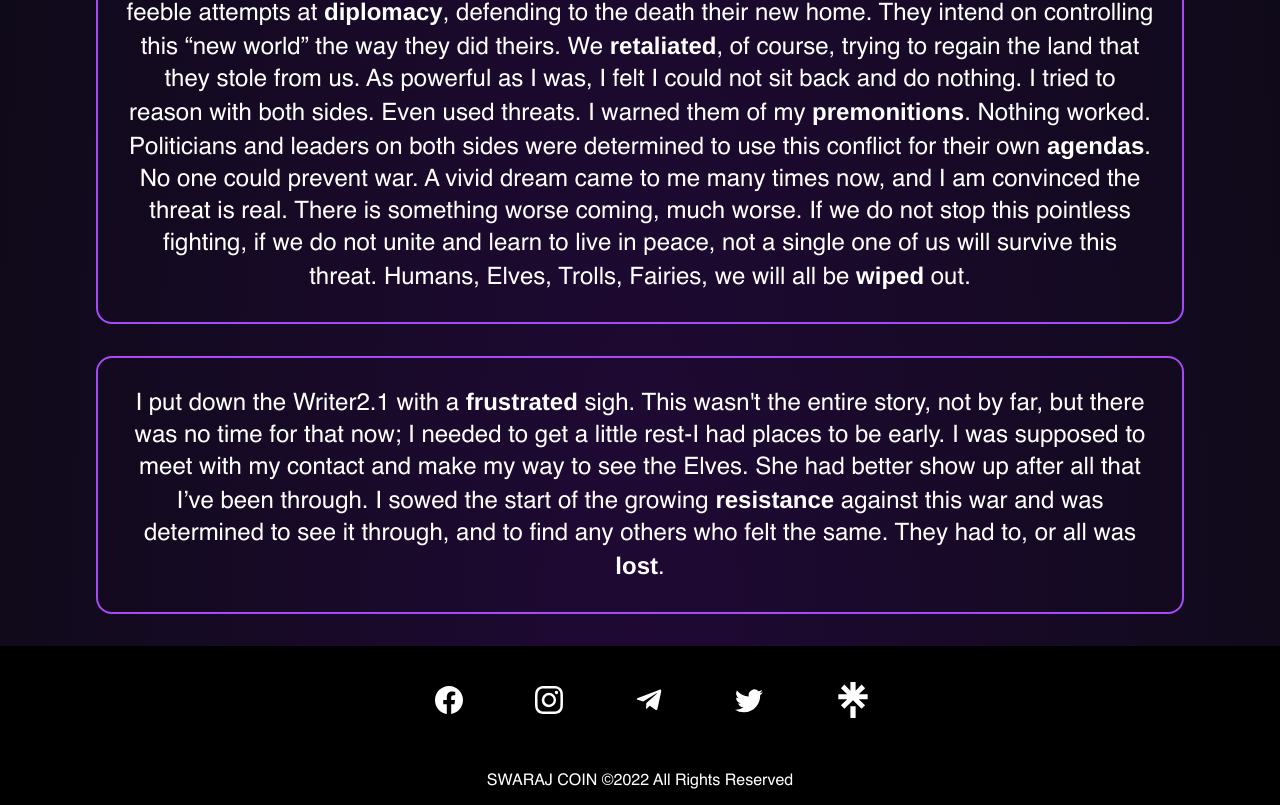
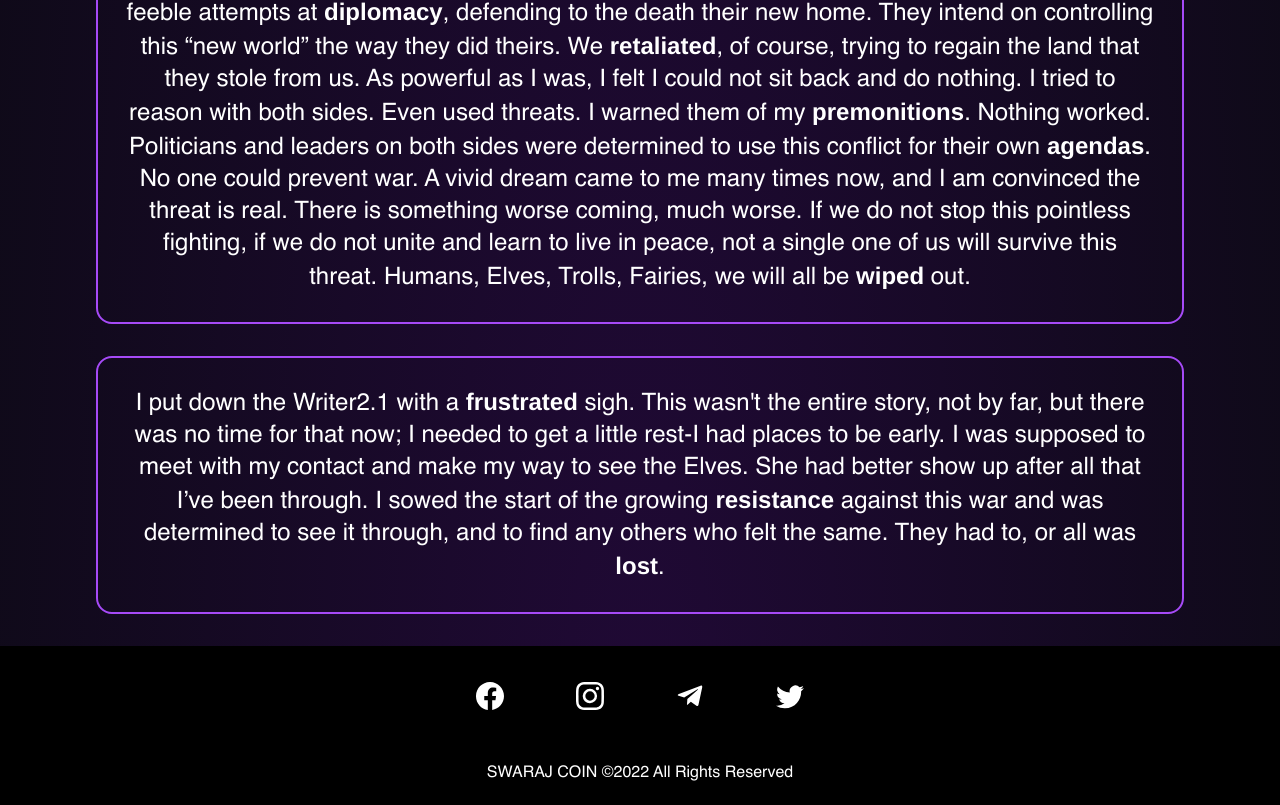
Before and after one commit to CryptoMackenzie/swrj, a React (Create React App) app: page /prologue in a window 1280 px wide. Shown: the part 1992-2797 px from the top of the page. Built offline with nearby package versions, Linux system fonts and the light colour scheme; a web font is replaced by a local one.

Commit message:
third commit

```diff
--- a/src/components/prolouge.js
+++ b/src/components/prolouge.js
@@ -1,7 +1,6 @@
 import logo from "../assets/icons/swaraj.png";
 import { Link } from "react-router-dom";
 import {BsInstagram, BsTwitter} from "react-icons/bs"
-import { Icon } from '@iconify/react';
 
 import {BsFacebook} from "react-icons/bs"
 import {FaTelegramPlane} from "react-icons/fa"
@@ -127,7 +126,7 @@ export function Prologue() {
       <a className='m-9 hover:text-[#9c23e8] ease-in-out duration-500 vrt' href="https://www.instagram.com/swarajcoinofficial/"><BsInstagram fontSize={28}/></a>
       <a className='m-9  hover:text-[#178bcf] ease-in-out duration-500 vrt' href="https://t.me/swarajcoin"><FaTelegramPlane fontSize={28}/></a>
       <a className='m-9 hover:text-[#0272fa] ease-in-out duration-500 vrt' href="https://twitter.com/swarajcoin"><BsTwitter fontSize={28}/></a>
-      <a className='m-9 hover:text-[#32cf83] ease-in-out duration-500 vrt text-4xl w-[10px]' href="https://linktr.ee/swarajcoinofficial"><Icon icon="simple-icons:linktree" /></a>
+      {/* <a className='m-9 hover:text-[#32cf83] ease-in-out duration-500 vrt text-4xl w-[10px]' href="https://linktr.ee/swarajcoinofficial"><Icon icon="simple-icons:linktree" /></a> */}
     </div>
   <div className='w-[full] bg-black h-[10vh] flex items-center justify-center pb-[2%]'> SWARAJ COIN ©2022 All Rights Reserved</div>
   </div>
```
